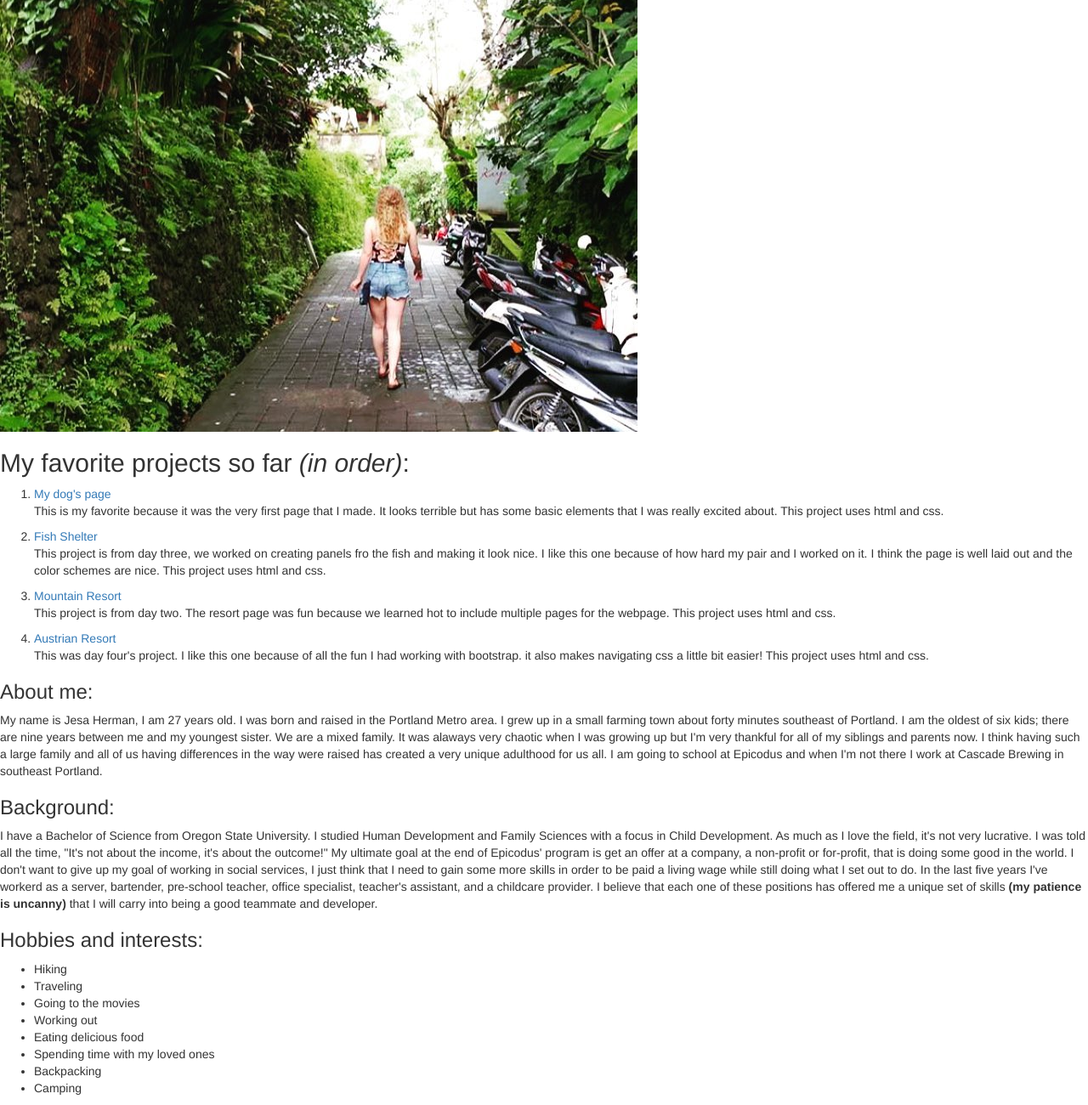
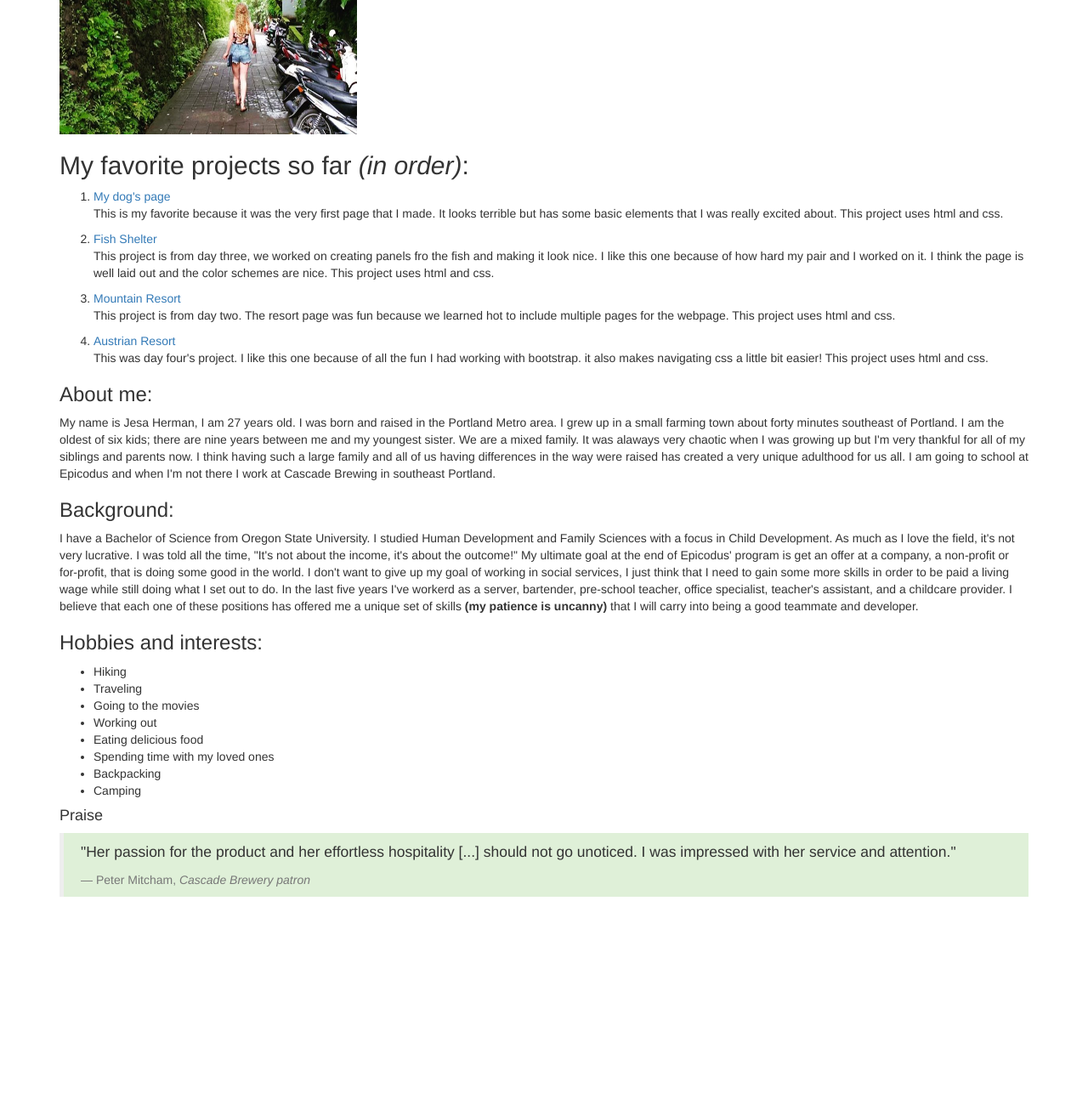
Before and after one commit to jesaherman/portfolio, a plain HTML site: page index.html in a window 1280 px wide. Shown: the part 312-1612 px from the top of the page at 85% size. After the commit the page ends 1387 px from the top, so only its background shows below. Drawn offline with Linux system fonts and the light colour scheme.

Commit message:
add blockquote and color, edit photo size

```diff
--- a/index.html
+++ b/index.html
@@ -6,8 +6,9 @@
             <title>Jesa Herman</title>
         </head>
     <body>
+        <div class="container">
         <h1>Jesa's Portfolio</h1>
-        <img src="img/jesa1.jpg" alt="me, walking away from camera in a jungle">
+        <img src="img/jesa1.jpg" alt="me, walking away from camera in a jungle" height="400px" width="350px">
 
         <h2>My favorite projects so far <em>(in order)</em>:</h2>
             <ol>
@@ -19,12 +20,7 @@
                     <p>This project is from day two. The resort page was fun because we learned hot to include multiple pages for the webpage. This project uses html and css.</p>
                 <li><a href="https://github.com/jesaherman/vacation">Austrian Resort</a></li>
                     <p>This was day four's project. I like this one because of all the fun I had working with bootstrap. it also makes navigating css a little bit easier! This project uses html and css.</p>
-
             </ol>
-
-
-
-
 
         <h3>About me:</h3>
             <p>My name is Jesa Herman, I am 27 years old. I was born and raised in the Portland Metro area. I grew up in a small farming town about forty minutes southeast of Portland. I am the oldest of six kids; there are nine years between me and my youngest sister. We are a mixed family. It was alaways very chaotic when I was growing up but I'm very thankful for all of my siblings and parents now. I think having such a large family and all of us having differences in the way were raised has created a very unique adulthood for us all. I am going to school at Epicodus and when I'm not there I work at Cascade Brewing in southeast Portland.</p>
@@ -45,16 +41,12 @@
             </ul>
 
 
+        <h4>Praise</h4>
+        <blockquote class="bg-success">
+            <p>"Her passion for the product and her effortless hospitality [...] should not go unoticed. I was impressed with her service and attention."</p>
+            <footer>Peter Mitcham, <em>Cascade Brewery patron</em></footer>
+            </blockquote>
 
-
+        </div>
     </body>
-
-
-
-
-
-
-
-
-
     </html>
```
